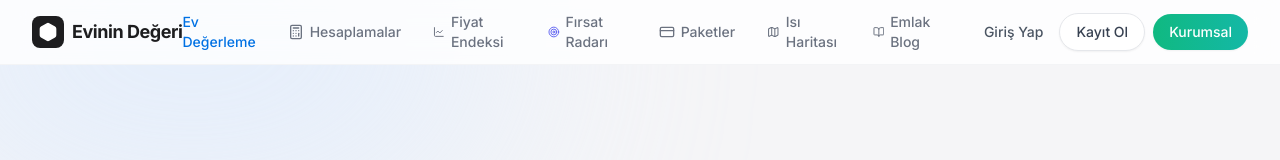
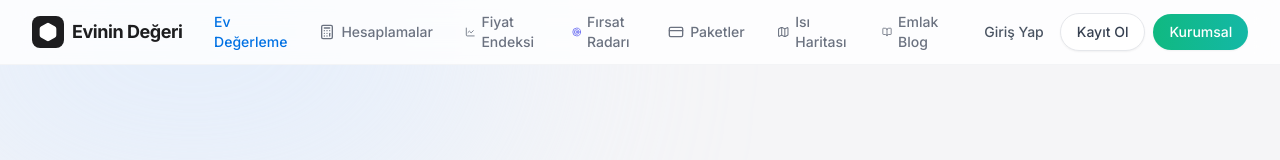
Before and after one commit to pues34/evinin-degeri, a Next.js app: page / in a window 1280 px wide. Shown: the top 160 px of the page. Built offline with nearby package versions, Linux system fonts and the light colour scheme; no server answers; the database is empty.

Commit message:
fix(ui): Fix header layout spacing issues where nav items overlap the logo

```diff
--- a/src/components/Header.tsx
+++ b/src/components/Header.tsx
@@ -15,7 +15,7 @@
     return (
         <header className="sticky top-0 w-full bg-white/80 backdrop-blur-md border-b border-gray-100 z-50">
             <div className="max-w-[1400px] mx-auto px-4 sm:px-6 lg:px-8">
-                <div className="flex justify-between items-center h-16">
+                <div className="flex justify-between items-center h-16 gap-4 lg:gap-8">
                     <Link href="/" className="flex items-center gap-2 group shrink-0">
                         <span className="p-1.5 bg-appleDark text-white rounded-lg group-hover:bg-appleBlue transition-colors">
                             <Hexagon size={20} className="fill-current" />
```
